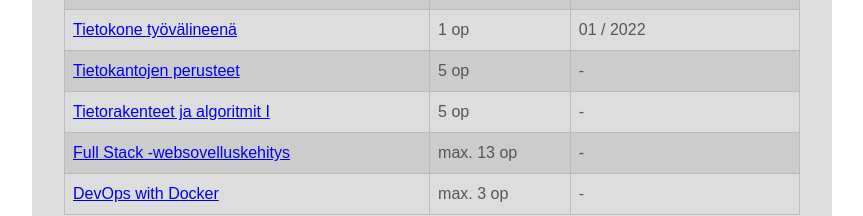
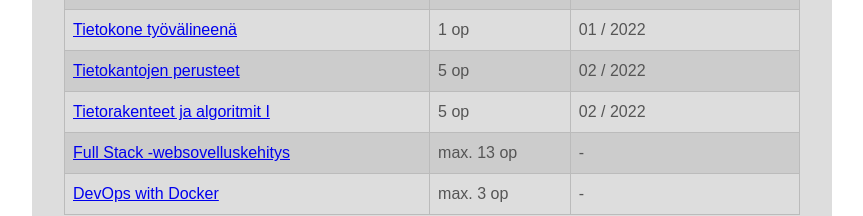
Before and after one commit to kurttsam/esittely, a plain HTML site: page index.html in a window 1280 px wide. Shown: the part 1367-1583 px from the top of the page, without its empty margins (208-1071 px from the left). Drawn offline with Linux system fonts and the light colour scheme.

Commit message:
Update index.html

```diff
--- a/index.html
+++ b/index.html
@@ -81,14 +81,14 @@
             Tietokantojen perusteet
           </a></td>
           <td>5 op</td>
-          <td>-</td>
+          <td>02 / 2022</td>
         </tr>
         <tr>
           <td><a href="https://studies.helsinki.fi/opintotarjonta/cur/otm-2b445c65-b8e1-46d0-b1dc-e4d550a012d1">
             Tietorakenteet ja algoritmit I
           </a></td>
           <td>5 op</td>
-          <td>-</td>
+          <td>02 / 2022</td>
         </tr>
         <tr>
           <td><a href="https://fullstackopen.com/">
```
